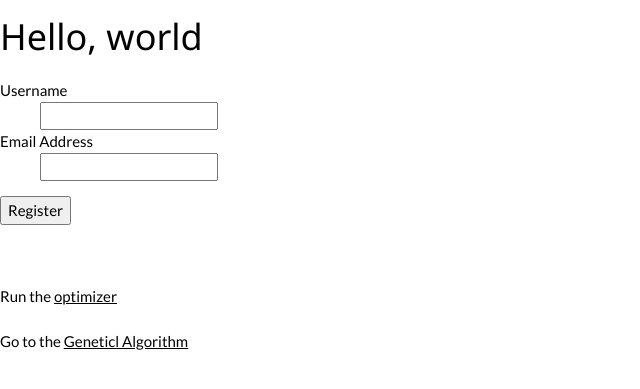
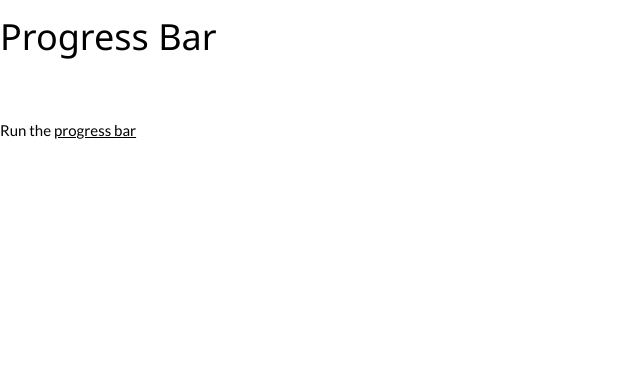
Before and after one commit to Johnnyboycurtis/flask-desktop, a Flask app: page / in a window 1280 px wide. Shown: the top 389 px of the page, without its empty margins (0-640 px from the left). Run offline with Flask 2, Linux system fonts and the light colour scheme; some libraries are stand-ins or nearby versions.

Commit message:
removing non-essential demo files

```diff
--- a/optimizer/forms.py
+++ /dev/null
@@ -1,13 +0,0 @@
-from wtforms import Form, BooleanField, StringField, DateTimeField, validators, FileField, IntegerField
-
-class RegistrationForm(Form):
-    username     = StringField('Username', [validators.Length(min=4, max=25)])
-    email        = StringField('Email Address', [validators.Length(min=6, max=35)])
-    accept_rules = BooleanField('I accept the site rules', [validators.InputRequired()])
-    birthday  = DateTimeField('Your Birthday', format='%m/%d/%y')
-
-
-
-class GAParams(Form):
-    generations = IntegerField("Generations", [validators.NumberRange(min=20, max=10000, message="Enter a number between 20 and 10000")], default=20)
-    popsize = IntegerField("Population Size", [validators.NumberRange(min=20, max = 10000, message = "Enter a number between 20 and 10000")], default=20)
--- a/optimizer/templates/demo/demo.html
+++ b/optimizer/templates/demo/demo.html
@@ -1,24 +1,10 @@
 {% extends "index.html" %}
 
 {% block content %}
-<h1>Hello, world</h1>
-
-
-{% from "_formhelpers.html" import render_field %}
-<form method=post>
-  <dl>
-    {{ render_field(form.username) }}
-    {{ render_field(form.email) }}
-  </dl>
-  <p><input type=submit value=Register>
-</form>
+<h1>Progress Bar</h1>
 
 <br><br>
-Run the <a href="/run">optimizer</a>
-
-<br><br>
-
-Go to the <a href="/ga">Geneticl Algorithm</a>
+Run the <a href="/run">progress bar</a>
 
 
 {% endblock %}
--- a/optimizer/views.py
+++ b/optimizer/views.py
@@ -1,9 +1,9 @@
 from flask import Flask
 from flask import render_template, request, send_file, Response
 import time
+import random
 
 app = Flask(__name__)
-#app.config['SECRET_KEY'] = 'ABC123'
 
 from .forms import RegistrationForm, GAParams
 
@@ -15,8 +15,7 @@ Some Demo Views
 @app.route('/home', methods = ['GET', 'POST'])
 @app.route('/demo', methods = ['GET', 'POST'])
 def demo():
-    form = RegistrationForm()
-    return render_template('demo/demo.html', form=form, title = "Demo")
+    return render_template('demo/demo.html', title = "Demo")
 
 
 @app.route('/run')
@@ -33,7 +32,7 @@ def generate():
     while x < 100:
         print(x)
         x = x + 10
-        time.sleep(0.2)
+        time.sleep(random.random())
         yield "data:" + str(x) + "\n\n"
 
 
```
Also changed, not shown: optimizer/templates/ga/ga.html (deleted, +0 -16 lines), optimizer/templates/ga/results.html (deleted, +0 -13 lines).
